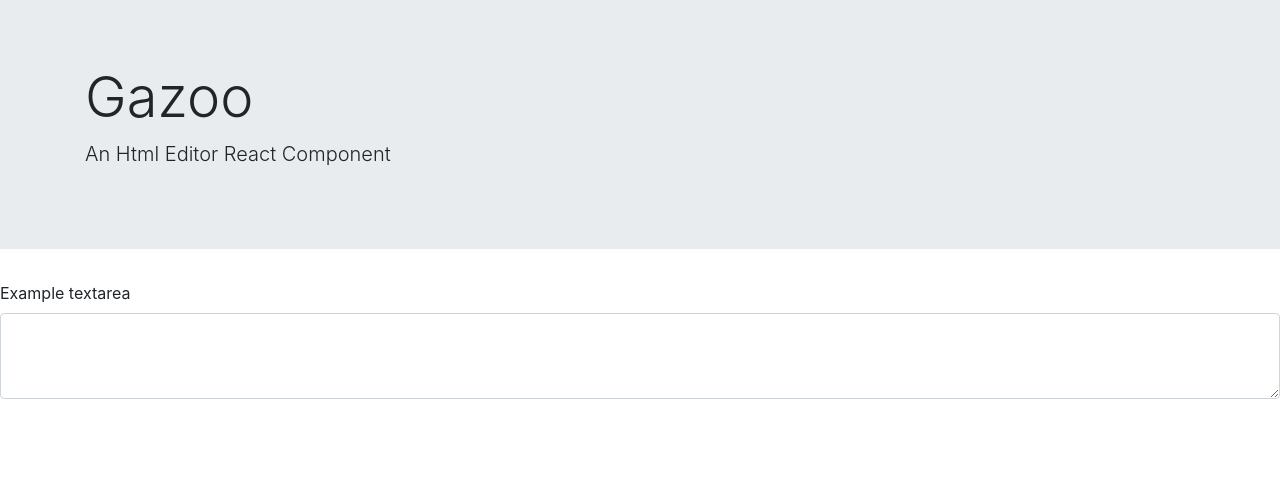
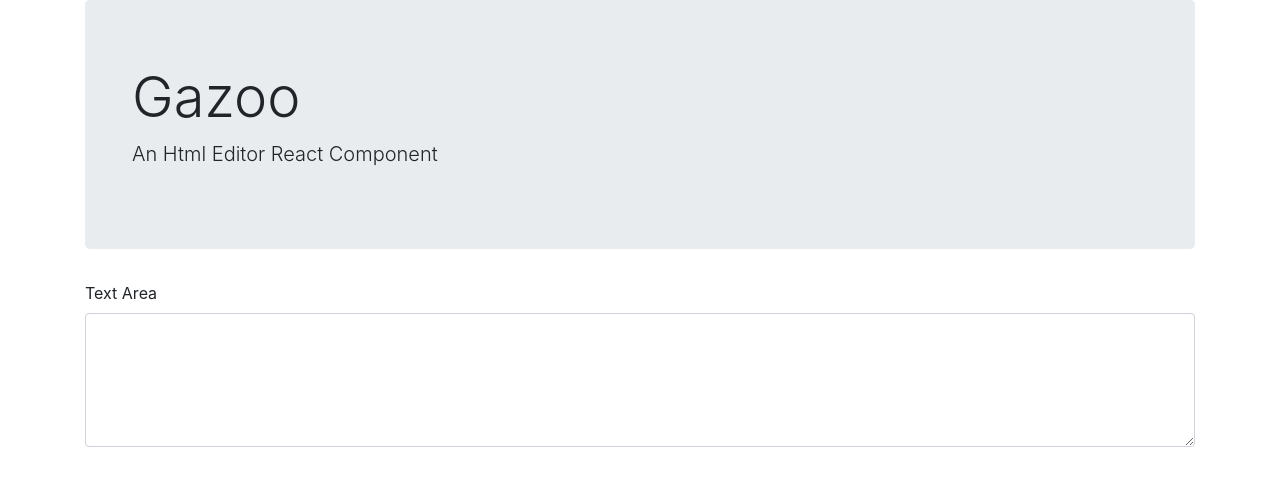
Before and after one commit to dallinmajor/HTMLinputEditor, a React (Create React App) app in the folder html-input-editor/: page / in a window 1280 px wide. Shown: the top 486 px of the page. Built offline with nearby package versions, Linux system fonts and the light colour scheme.

Commit message:
added switch statement

```diff
--- a/html-input-editor/src/App.js
+++ b/html-input-editor/src/App.js
@@ -5,11 +5,11 @@ import Gazoo from './Gazoo';
 class App extends Component {
   render() {
     return (
-      <div>
-        <div class="jumbotron jumbotron-fluid">
-          <div class="container">
-            <h1 class="display-4">Gazoo</h1>
-            <p class="lead">An Html Editor React Component</p>
+      <div className="container">
+        <div className="jumbotron">
+          <div className="container">
+            <h1 className="display-4">Gazoo</h1>
+            <p className="lead">An Html Editor React Component</p>
           </div>
         </div>
         <Gazoo />
--- a/html-input-editor/src/Gazoo.js
+++ b/html-input-editor/src/Gazoo.js
@@ -9,9 +9,33 @@ class Gazoo extends Component {
         }
     }
 
-    handleInputChange = () => {
+    handleCharater = (char) => {
 
-    };
+    }
+
+    handleEnter = () => {
+
+    }
+
+    handleBackspace = () => {
+
+    }
+
+    HTMLeditorListener = (event) => {
+        console.log(event);
+        event.preventDefault();
+
+        switch(event.key) {
+            case 'Enter':
+                this.handleEnter();
+            break;
+            case 'Backspace':
+                this.handleBackspace();
+            break;
+            default:
+                this.handleCharater(event.key)
+        }
+    }
 
     handleSubmit = () => {
 
@@ -21,8 +45,8 @@ class Gazoo extends Component {
         return (
             <div>
                 <div className="form-group">
-                    <label for="exampleFormControlTextarea1">Example textarea</label>
-                    <textarea className="form-control" id="exampleFormControlTextarea1" rows="3"></textarea>
+                    <label for="exampleFormControlTextarea1">Text Area</label>
+                    <textarea className="form-control" onKeyDown={this.HTMLeditorListener} id="exampleFormControlTextarea1" rows="5"></textarea>
                 </div>
             </div>
         )
```
